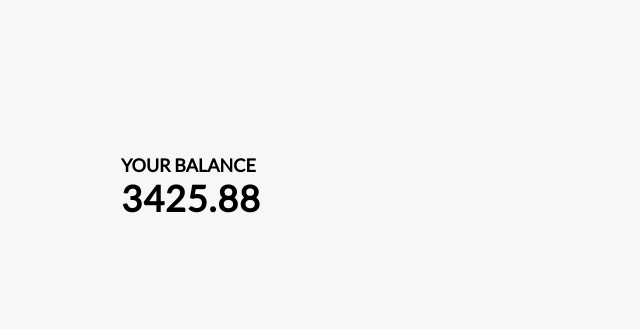
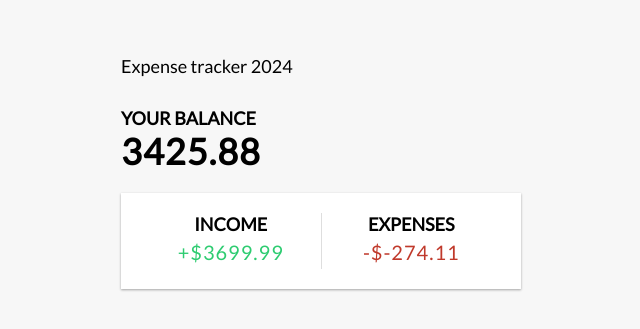
Before and after one commit to coronel98/expense-tracker, a Vue app: page / in a window 1280 px wide. Shown: the part 213-542 px from the top of the page, without its empty margins (319-959 px from the left). Built offline with nearby package versions, Linux system fonts and the light colour scheme.

Commit message:
addes income expense component

```diff
--- a/src/App.vue
+++ b/src/App.vue
@@ -1,6 +1,7 @@
 <script setup>
   import Header from './components/Header.vue';
   import Balance from './components/Balance.vue';
+  import IncomeExpenses from './components/IncomeExpenses.vue';
   import {ref, computed} from 'vue'
 
   const transactions = ref([
@@ -18,14 +19,30 @@
       }, 0)
     })
 
+    //get the income by adding all positive values
+    const income = computed( () => {
+      return transactions.value
+      .filter((transaction) => transaction.amount > 0)
+      .reduce((acc, transaction) => {
+        return acc + transaction.amount
+      }, 0)
+    })
 
+    //get the expenses by adding all negtive values
+    const expense = computed( () => {
+      return transactions.value
+      .filter((transaction) => transaction.amount < 0)
+      .reduce((acc, transaction) => {
+        return acc + transaction.amount
+      }, 0)
+    })
 
 </script>
 
 <template>
-  <header></header>
+  <header>Expense tracker 2024</header>
   <div class="container">
-    <balance :total="total"></balance>
-
+    <Balance :total="total"></Balance>
+    <IncomeExpenses :income="income" :expense="expense"> </IncomeExpenses>
   </div>
 </template>
--- /dev/null
+++ b/src/components/IncomeExpenses.vue
@@ -0,0 +1,27 @@
+<template>
+    <div class="inc-exp-container">
+        <div>
+            <h4>Income</h4>
+            <p id="money-plus" class="money plus">+${{ income }}</p>
+        </div>
+
+        <div>
+            <h4>Expenses</h4>
+            <p id="money-minus" class="money minus">-${{ expense }}</p>
+        </div>
+    </div>
+</template>
+
+<script setup>
+    import { defineProps } from 'vue';
+    const props = defineProps({
+        income: {
+            type: Number,
+            require: true,
+        },
+        expense: {
+            type: Number,
+            require: true,
+        }
+    })
+</script>
```
